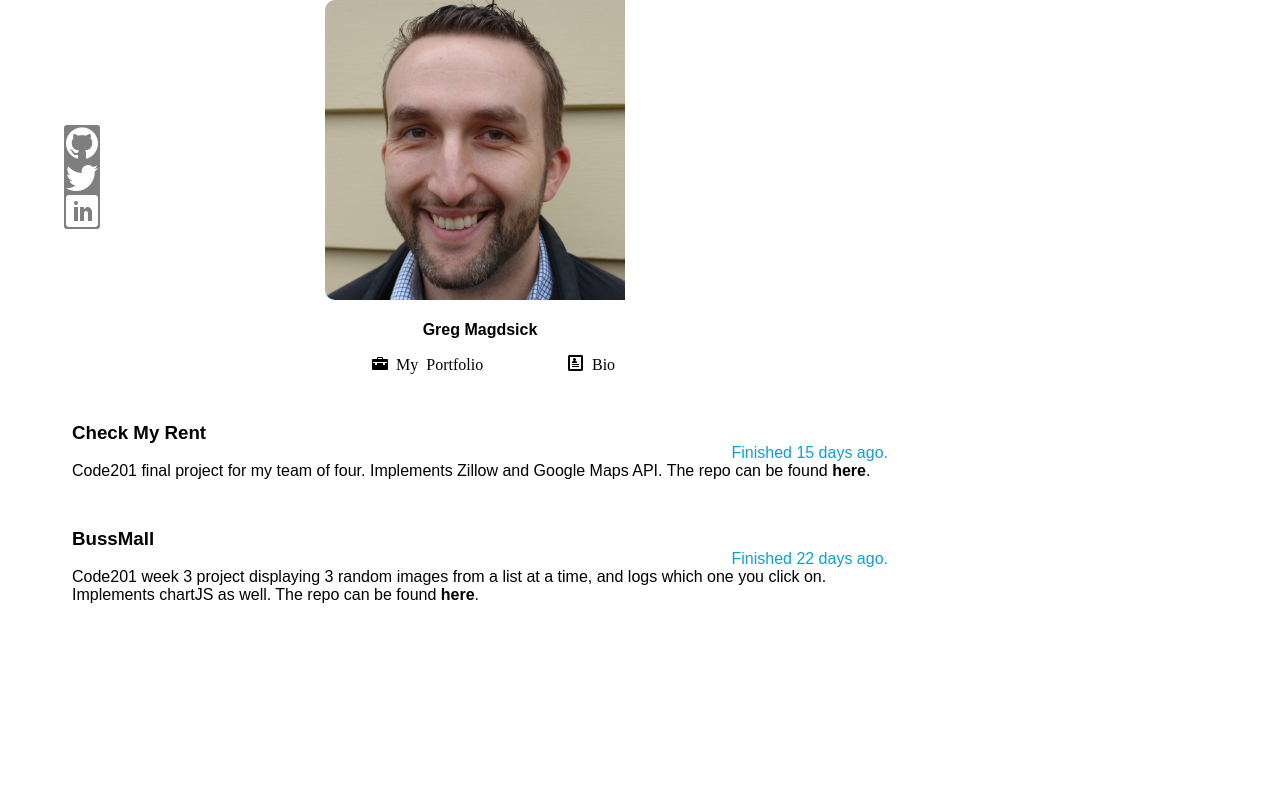
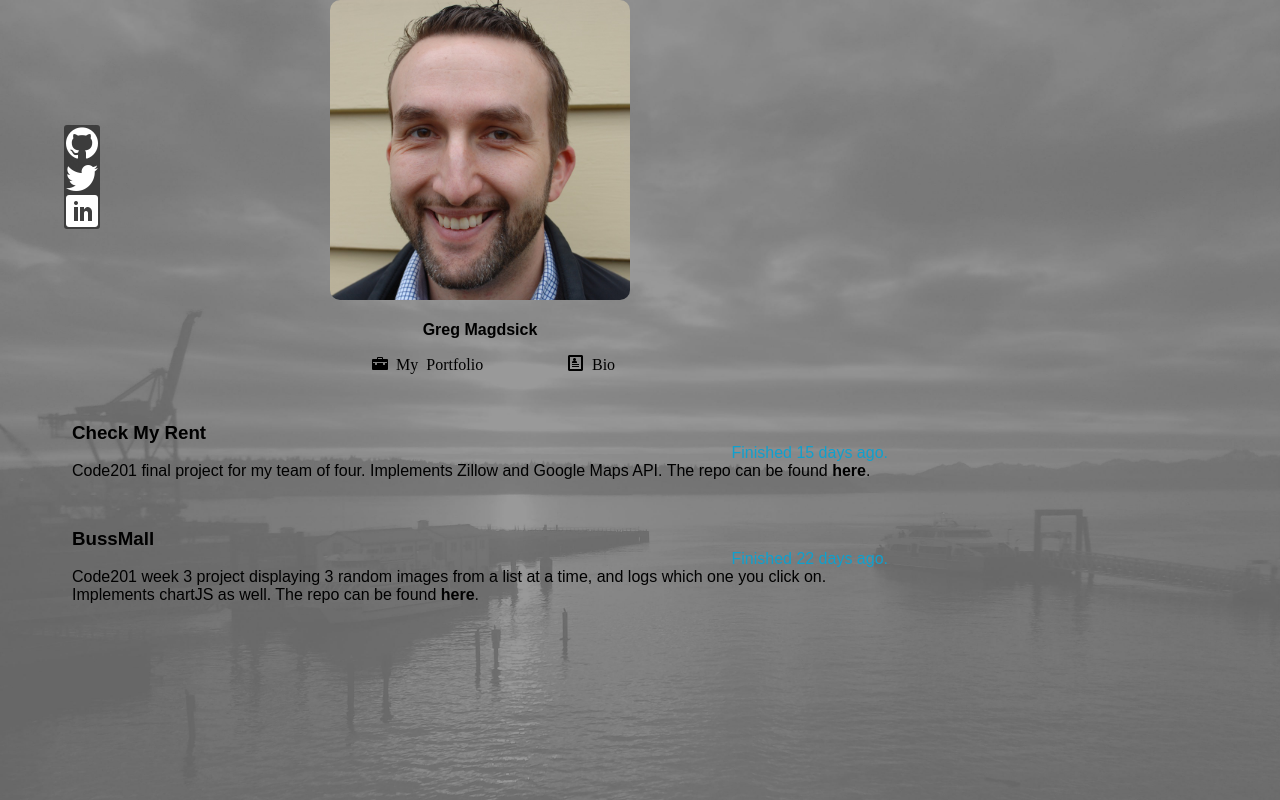
Before and after one commit to gregmagdsick/portfolio, a plain HTML site: page index.html in a window 1280 px wide. Drawn offline with nearby package versions, Linux system fonts and the light colour scheme; files whose address does not match are found by name.

Commit message:
tweaked styles, added background image

```diff
--- a/styles/base.css
+++ b/styles/base.css
@@ -2,6 +2,12 @@ body {
   width 85%;
   max-width: 960px;
   justify-content: center;
+  background-image: url("../images/P_20160209_164239.jpg");
+  background-size:cover;
+}
+
+body::after {
+  opacity: 0.5;
 }
 
 a {
--- a/styles/layout.css
+++ b/styles/layout.css
@@ -8,7 +8,6 @@
   width: 80%;
   height: 80%;
   max-width: 300px;
-  padding-right: 1%;
   border-radius: 10px;
 }
 
```
Also changed, not shown: images/P_20160209_164239.jpg (added).
